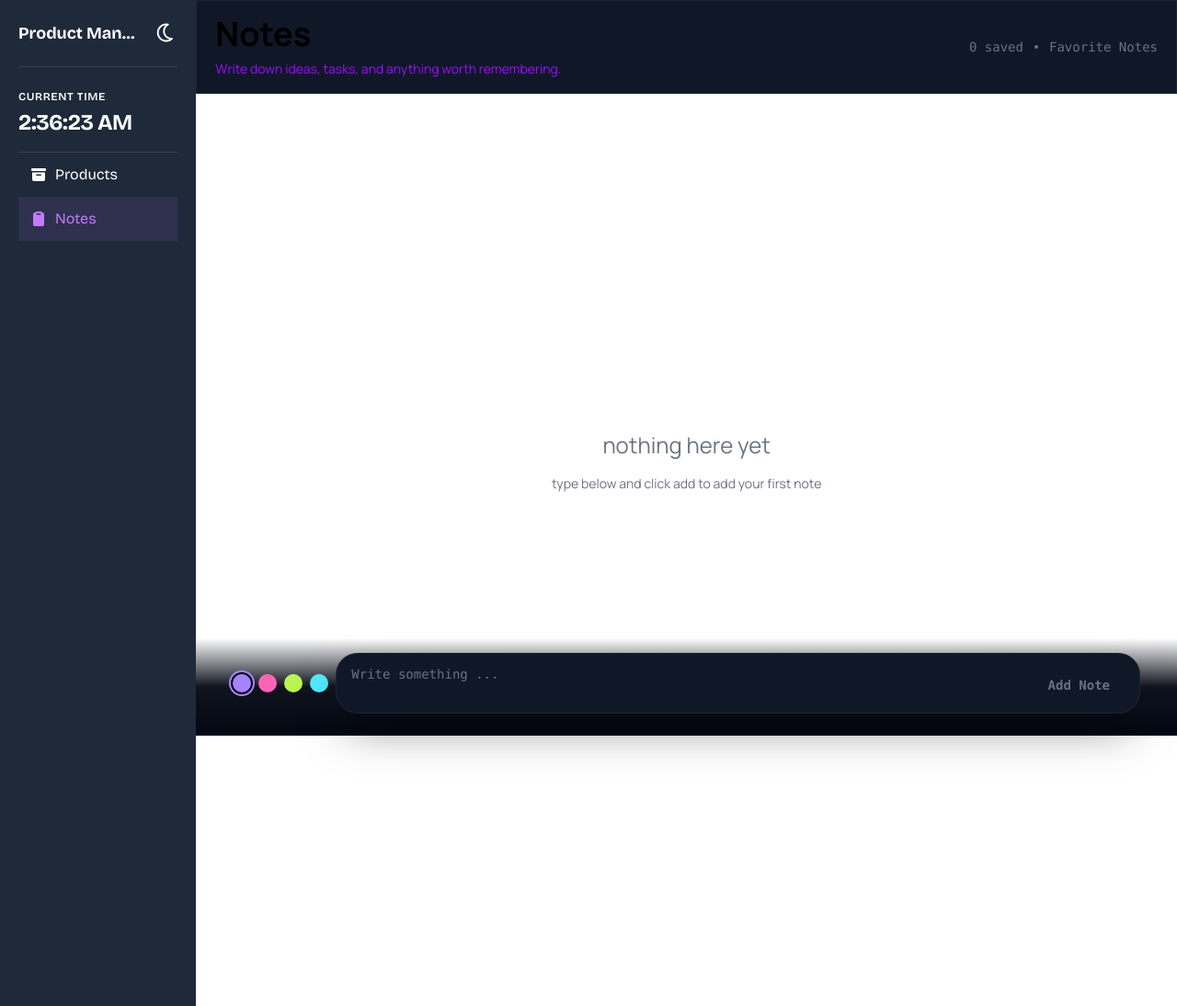
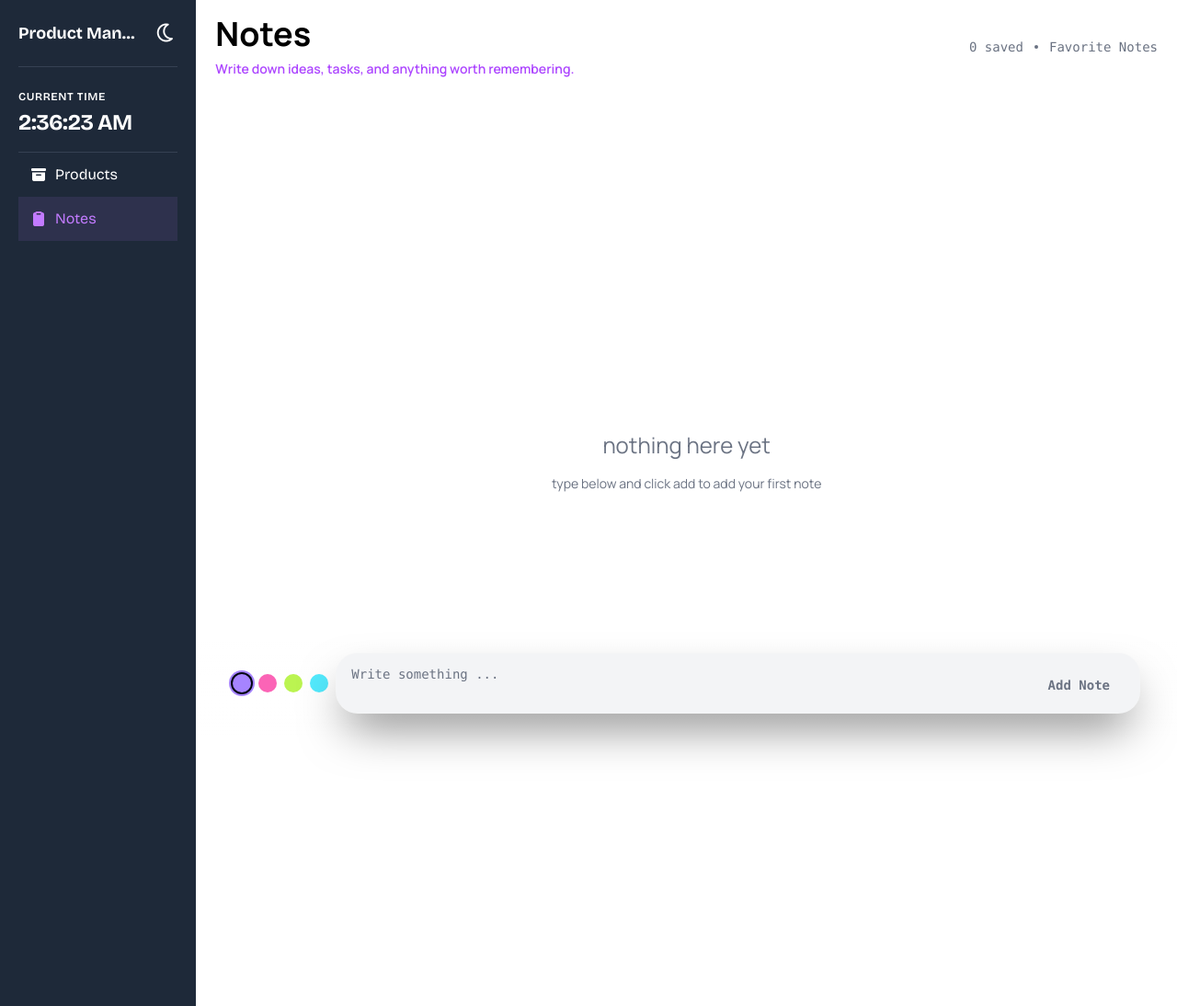
Before and after one commit to TasneemJarrar/PMS-JS-tailwind, a website: page notes.html in a window 1280 px wide. Shown: the whole page at 92% size. Drawn offline with nearby package versions, Linux system fonts and the light colour scheme.

Commit message:
fix dark theme in notes

```diff
--- a/assets/js/notes.js
+++ b/assets/js/notes.js
@@ -105,7 +105,7 @@ function start() {
     const noteCard = document.createElement("div");
     noteCard.setAttribute(
       "class",
-      `transition -all duration-300 ease-in-out bg-gray-800 rounded-2xl p-4 ${colorCheck.glow}`,
+      `transition -all duration-300 ease-in-out bg-gray-300  dark:bg-gray-800 rounded-2xl p-4 ${colorCheck.glow}`,
     );
     noteCard.dataset.id = note.id;
 
--- a/notes.html
+++ b/notes.html
@@ -56,11 +56,11 @@
   </div>
 
   <div class="col-span-8 md:col-span-10 min-w-0">
-    <header class="sticky top-0 z-20 backdrop-blur-md bg-gray-900 border border-white/5">
+    <header class="sticky top-0 z-20 backdrop-blur-md bg-white dark:bg-gray-900 border border-white/5">
       <div class="container mx-auto py-4 px-4 md:px-5 flex justify-between items-center">
         <div>
           <h1 class="font-display text-3xl md:text-4xl font-bold"> Notes </h1>
-          <p class="text-sm text-purple-600 dark:text-purple-400 mt-2"> Write down ideas, tasks, and anything worth remembering. </p>
+          <p class="text-sm font-semibold text-purple-500 dark:text-purple-400 mt-2"> Write down ideas, tasks, and anything worth remembering. </p>
         </div>
 
         <div class="flex items-center gap-3 font-mono text-sm text-gray-500">
@@ -83,7 +83,7 @@
     </main>
 
     <footer
-      class="fixed bottom-0 left-1/3 md:left-[16.666667%] right-0 z-30 py-4 px-4 md:px-5 bg-linear-to-t from-gray-950 via-gray-950/95 to-transparent">
+      class="fixed bottom-0 left-1/3 md:left-[16.666667%] right-0 z-30 py-4 px-4 md:px-5 bg-linear-to-t from-white via-white/95 to-transparent dark:from-gray-950 dark:via-gray-950/95 dark:to-transparent">
       <div class="container mx-auto px-4 md:px-5">
         <div class="flex items-center gap-2 mb-2 font-mono text-sm text-gray-500">
           <div class="colorPicker flex gap-2">
@@ -95,7 +95,7 @@
           </div>
 
           <form
-            class="addNoteForm w-full flex items-end gap-2 bg-gray-900 rounded-3xl px-4 py-3 shadow-2xl shadow-black/50 border border-white/5">
+            class="addNoteForm w-full flex items-end gap-2 bg-gray-100  dark:bg-gray-900 rounded-3xl px-4 py-3 shadow-2xl shadow-black/50 border border-white/5">
             <textarea id="noteInput" placeholder="Write something ..."
               class="flex items-center w-full bg-transparent resize-none max-h-32 placeholder:text-gray-500"></textarea>
 
```
Also changed, not shown: assets/css/output.css.
